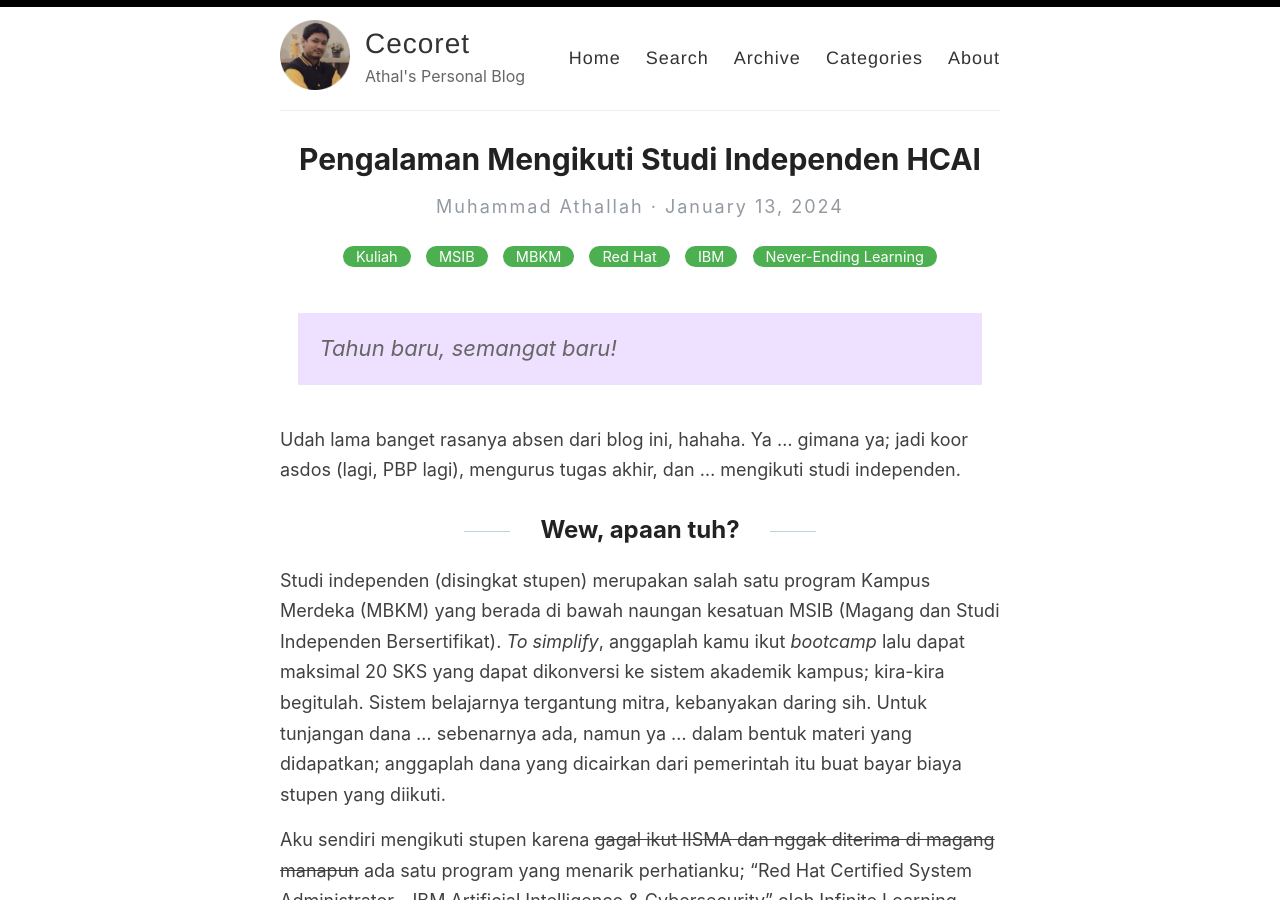
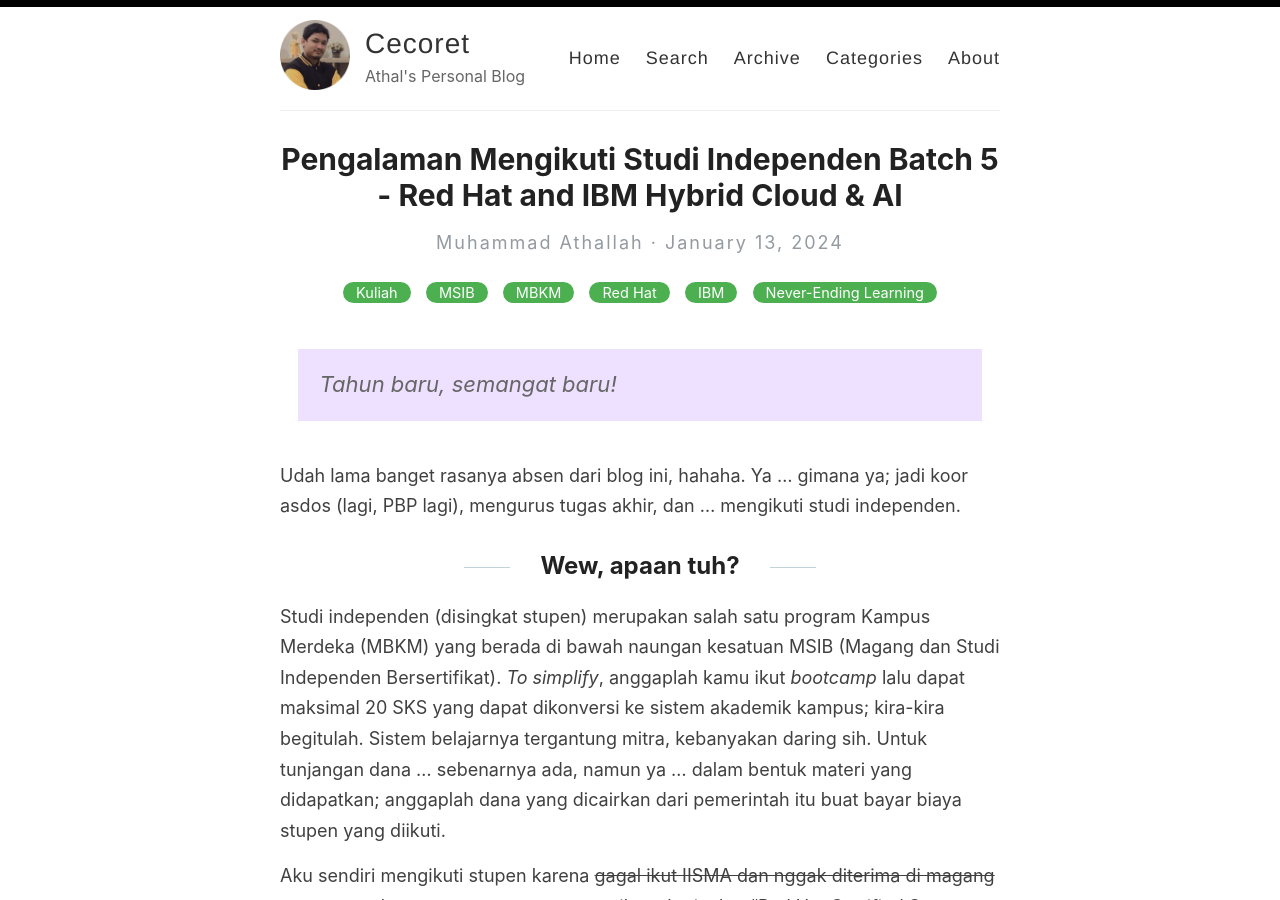
Before and after one commit to determinedguy/cecoret, a Jekyll site: the page built from _posts/2024-1-13-hcai.md, in a window 1280 px wide and 900 px high. Built offline with Jekyll 4.4.1, drawn with Linux system fonts in a browser that asks for light colours.

Commit message:
revise: title

```diff
--- a/_posts/2024-1-13-hcai.md
+++ b/_posts/2024-1-13-hcai.md
@@ -1,6 +1,6 @@
 ---
 layout: post
-title: Pengalaman Mengikuti Studi Independen HCAI
+title: Pengalaman Mengikuti Studi Independen Batch 5 - Red Hat and IBM Hybrid Cloud & AI
 categories: [Kuliah, MSIB, MBKM, Red Hat, IBM, Never-Ending Learning]
 ---
 
```
